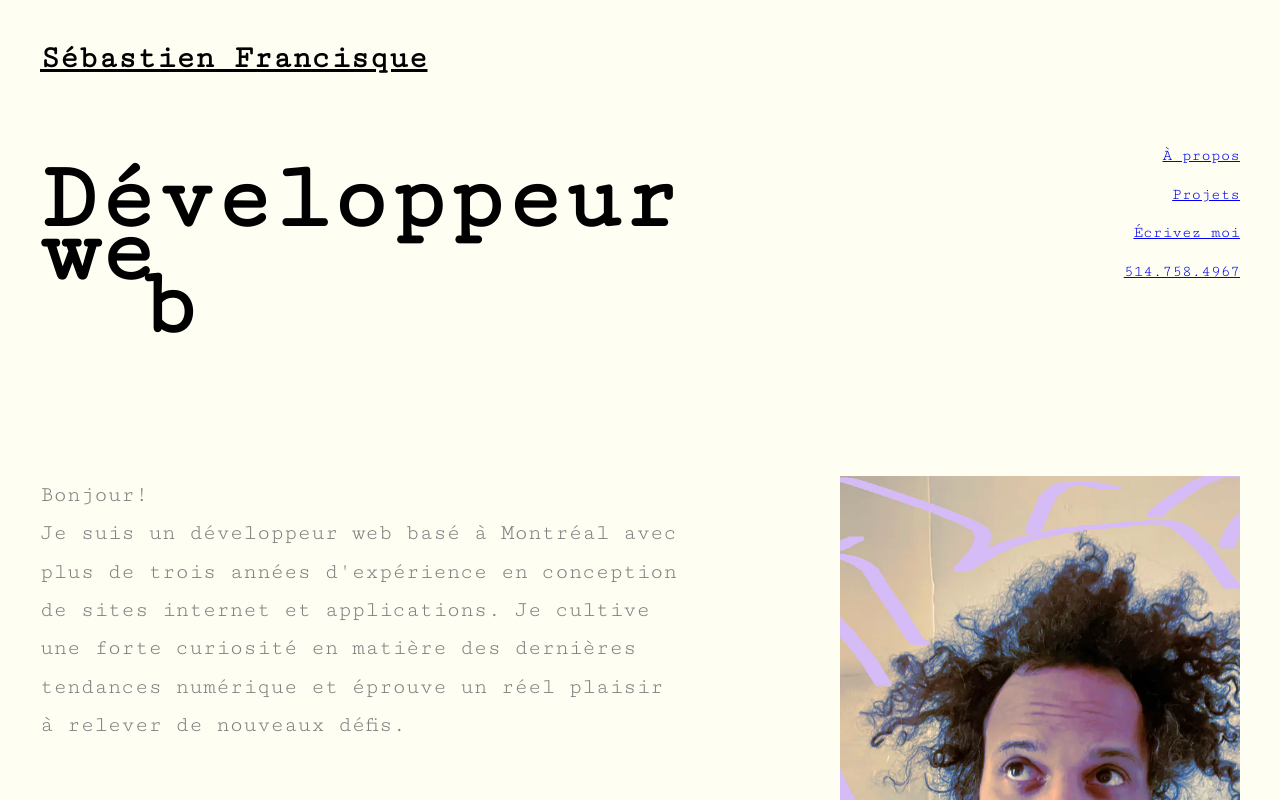
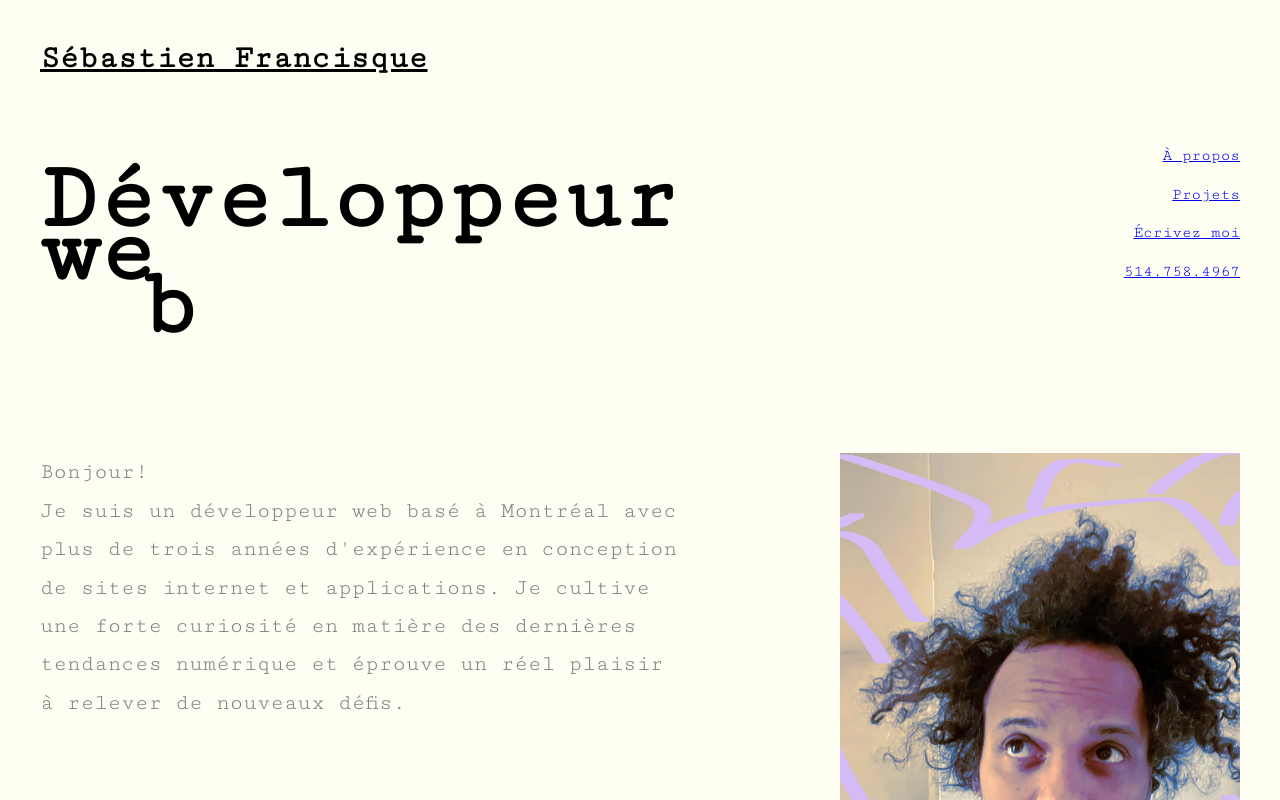
Before and after one commit to rustyblue100/sebastienfrancisque.github.io, a Next.js app: page / in a window 1280 px wide. Built offline with nearby package versions, Linux system fonts and the light colour scheme.

Commit message:
styled: spacing grid row

```diff
--- a/pages/index.js
+++ b/pages/index.js
@@ -21,7 +21,7 @@ const Container = styled.div`
 
 const Intro = styled.div`
   display: grid;
-  grid-row-gap: 3em;
+  grid-row-gap: 1.6em;
   grid-column-gap: 4em;
   grid-template-columns: repeat(2, 1fr);
   line-height: 2.4rem;
```
